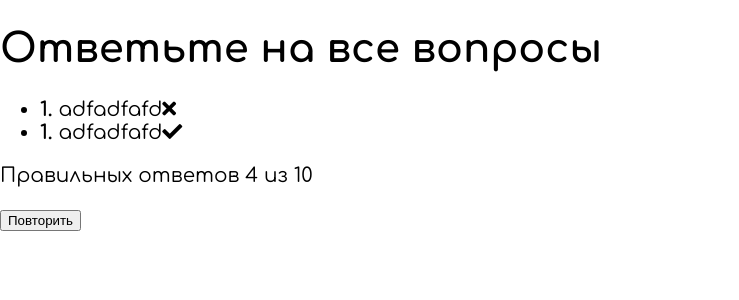
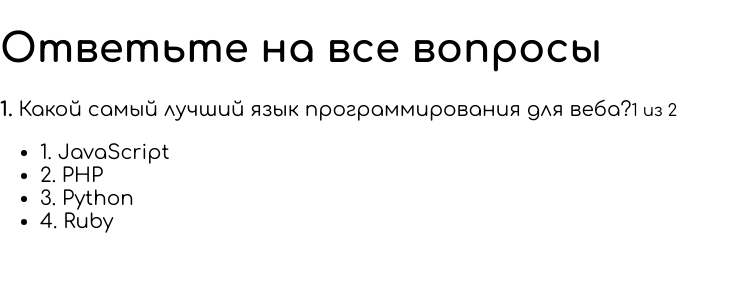
Before and after one commit to Belchenkov/react-quiz, a React app: page / in a window 1280 px wide. Shown: the top 300 px of the page, without its empty margins (0-739 px from the left). Built offline with nearby package versions, Linux system fonts and the light colour scheme.

Commit message:
Вычисление результатов

```diff
--- a/src/components/FinishedQuiz/FinishedQuiz.css
+++ b/src/components/FinishedQuiz/FinishedQuiz.css
@@ -26,3 +26,20 @@
 .error {
     color: rgba(240, 87, 108, .7);
 }
+
+.FinishedQuiz .btn {
+    border-radius: 5px;
+    color: #fff;
+    background: green;
+    padding: 10px 15px;
+    outline: none;
+    border: none;
+    cursor: pointer;
+    font-weight: bold;
+    transition: background-color .3s ease-in-out;
+}
+
+.FinishedQuiz .btn:hover {
+    transition: background-color .3s ease-in-out;
+    background: #70974c;
+}
--- a/src/components/FinishedQuiz/FinishedQuiz.js
+++ b/src/components/FinishedQuiz/FinishedQuiz.js
@@ -2,23 +2,38 @@ import React from 'react';
 import classes from './FinishedQuiz.css';
 
 const FinishedQuiz = props => {
+    const successCount = Object.keys(props.results).reduce((total, key) => {
+        if (props.results[key] === 'success') {
+            total++;
+        }
+        return total;
+    }, 0);
+
     return (
         <div className={classes.FinishedQuiz}>
             <ul>
-                <li>
-                    <strong>1. </strong>
-                    adfadfafd
-                    <i className={'fa fa-times ' + classes.error}/>
-                </li>
-                <li>
-                    <strong>1. </strong>
-                    adfadfafd
-                    <i className={'fa fa-check ' + classes.success}/>
-                </li>
+                {props.quiz.map((quizItem, index) => {
+                    const cls = [
+                        'fa',
+                        props.results[quizItem.id] === 'error' ? 'fa-times' : 'fa-check',
+                        classes[props.results[quizItem.id]]
+                    ];
+
+                    return (
+                        <li key={index}>
+                            <strong>{index + 1}. {' '}</strong>
+                            {quizItem.question}
+                            <i className={cls.join(' ')} />
+                        </li>
+                    )
+                })}
             </ul>
-            <p>Правильных ответов 4 из 10</p>
+            <p>Правильных ответов {successCount} из {props.quiz.length}</p>
             <div>
-                <button>Повторить</button>
+                <button
+                    className={classes.btn}
+                    onClick={props.onRetry}
+                >Повторить</button>
             </div>
         </div>
     )
--- a/src/containers/Quiz/Quiz.js
+++ b/src/containers/Quiz/Quiz.js
@@ -6,9 +6,10 @@ import FinishedQuiz from "../../components/FinishedQuiz/FinishedQuiz";
 
 class Quiz extends Component {
     state = {
-        isFinished: true,
+        results: {}, // {[id]: success || error}
+        isFinished: false,
         activeQuestion: 0,
-        answerState: null,
+        answerState: null, // {[id]: 'success' || 'error}
         quiz: [
             {
                 id: 1,
@@ -44,18 +45,22 @@ class Quiz extends Component {
         }
 
         const question = this.state.quiz[this.state.activeQuestion];
+        const results = this.state.results;
 
         if (question.rightAnswerId === answerId) {
-
+            if (!results[question.id]) {
+                results[question.id] = 'success';
+            }
             this.setState({
-                answerState: {[answerId]: 'success'}
+                answerState: {[answerId]: 'success'},
+                results
             });
 
             const timeout = window.setTimeout(() => {
                 if (this.isQuizFinished()) {
                     this.setState({
                         isFinished: true
-                    });
+                    })
                 } else {
                     this.setState({
                         activeQuestion: this.state.activeQuestion + 1,
@@ -65,8 +70,11 @@ class Quiz extends Component {
                 window.clearTimeout(timeout)
             }, 1000);
         } else {
+            results[question.id] = 'error';
+
             this.setState({
-                answerState: {[answerId]: 'error'}
+                answerState: {[answerId]: 'error'},
+                results
             });
         }
     };
@@ -74,6 +82,15 @@ class Quiz extends Component {
     isQuizFinished () {
         return this.state.activeQuestion + 1 === this.state.quiz.length;
     }
+
+    retryHandler = () => {
+        this.setState({
+            activeQuestion: 0,
+            answerState: null,
+            isFinished: false,
+            results: {}
+        })
+    };
 
     render () {
         return (
@@ -83,7 +100,9 @@ class Quiz extends Component {
                     {
                         this.state.isFinished
                             ? <FinishedQuiz
-
+                                results={this.state.results}
+                                quiz={this.state.quiz}
+                                onRetry={this.retryHandler}
                             />
                             : < ActiveQuiz
                                 answers = {this.state.quiz[this.state.activeQuestion].answers}
```
